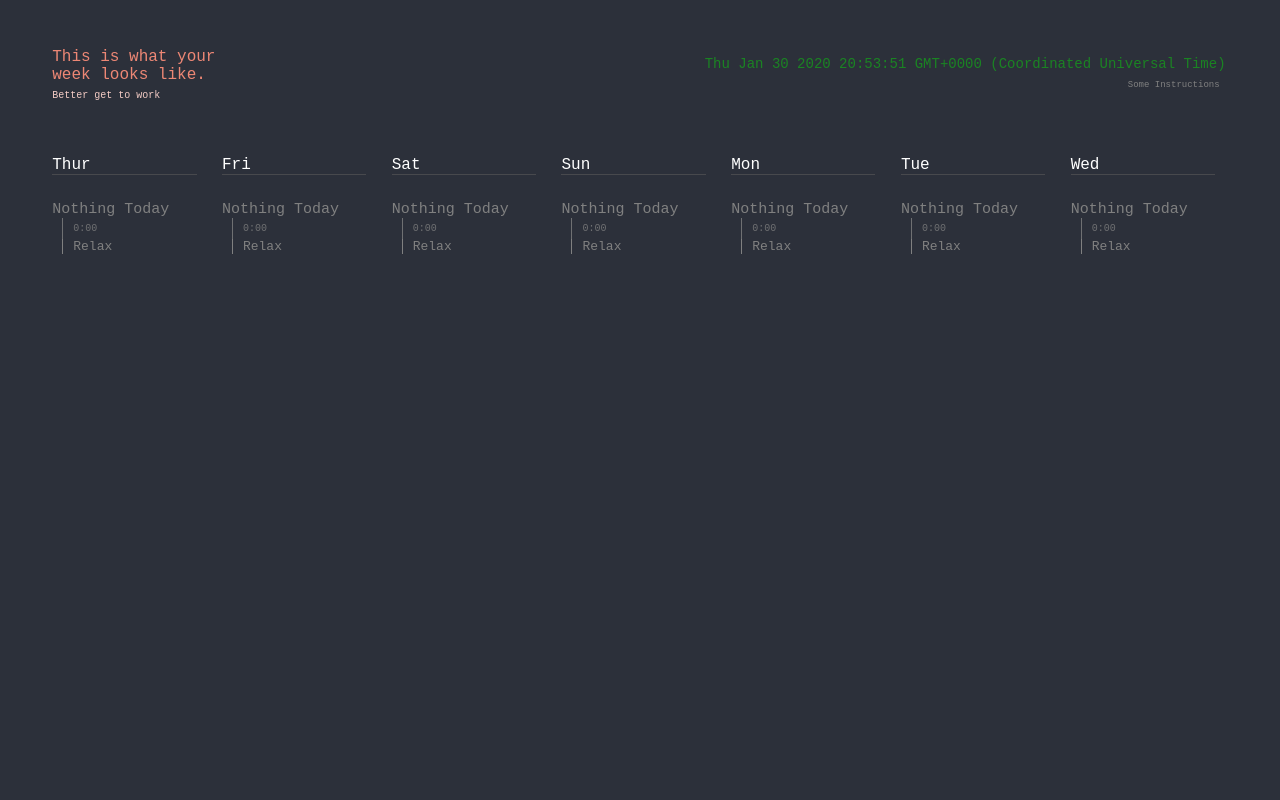
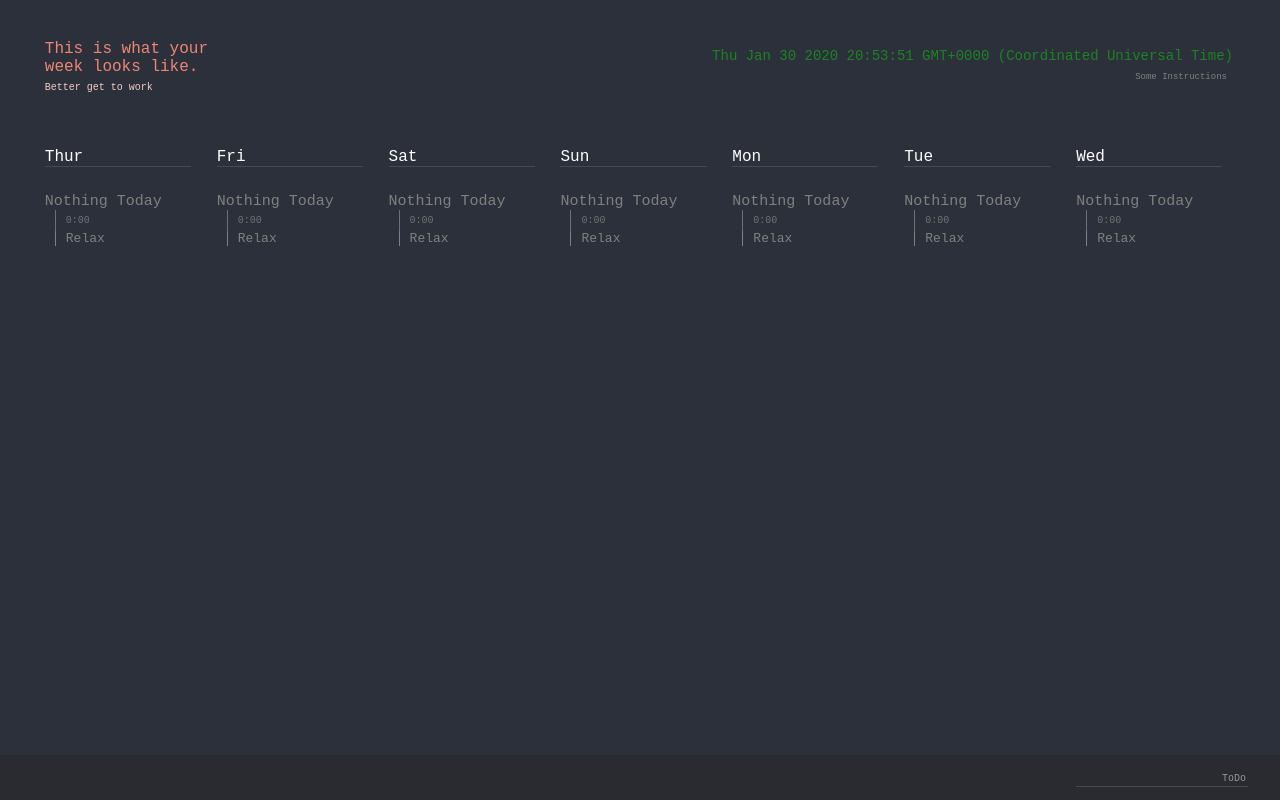
Before and after one commit to vedoot/workweek, a React app: page / in a window 1280 px wide. Built offline with nearby package versions, Linux system fonts and the light colour scheme.

Commit message:
added toDO

```diff
--- /dev/null
+++ b/src/List.js
@@ -0,0 +1,73 @@
+import React from 'react';
+import Task from './Task';
+
+class List extends React.Component{
+    constructor(props){
+        super(props);
+        this.state = {
+            tasks:[],
+            alert:false
+        }
+        this.deleteTask  = this.deleteTask.bind(this);
+        this.handleSubmit = this.handleSubmit.bind(this);
+        this.addTask  = this.addTask.bind(this);
+        this.setWrapperRef = this.setWrapperRef.bind(this);
+    // For each elm of tasks[], render <Task/>
+      }
+    componentWillMount(){
+        localStorage.getItem('tasks') && this.setState({
+          tasks:JSON.parse(localStorage.getItem('tasks'))
+        })
+    }
+    componentWillUpdate(nextProps,nextState){
+        localStorage.setItem('tasks',JSON.stringify(this.state.tasks));
+      }
+
+    // resetForm = () => {
+    // }
+    handleSubmit(task){
+        task.preventDefault();
+        var taskObj = this.inputNode.value.split(',');
+
+        this.setState(function(state){
+                state.tasks.push({name:taskObj[0].trim(),type:taskObj[1]?taskObj[1].trim():""});
+                console.log(state);
+                return state;
+            })
+
+    }
+    setWrapperRef(node) {
+        this.inputNode = node;
+    }
+    addTask(){
+        this.setState(function(state){
+            return state;
+        })
+    }
+
+    deleteTask(i) {
+    this.setState(function(state){
+        state.tasks.splice(i,1);
+        return state;
+    })
+    }
+
+      render(){
+        return (
+            <div className="listContainer">
+                <div className="taskContainer">
+                    {
+                        this.state.tasks.map((e,i)=>
+                            <Task onClick={()=> this.deleteTask(i)} name={e.name} type={e.type?e.type:""}/>
+                        )
+                    }
+
+                </div>
+
+                <form id="datForm" onSubmit={this.handleSubmit}><input ref={this.setWrapperRef} placeholder ="ToDo" className="taskInput" autoComplete="off" type='text'></input></form>
+
+            </div>
+         )
+       }
+}
+export default List;
--- /dev/null
+++ b/src/Task.js
@@ -0,0 +1,12 @@
+import React from 'react';
+
+function Task(props){
+  return(
+    <div onClick={props.onClick}id={props.type} className="task">
+        {props.name}
+    </div>
+  )
+}
+
+
+export default Task;
--- a/src/index.css
+++ b/src/index.css
@@ -1,13 +1,28 @@
 html body{
   background-color: rgb(44,48,58);
   font-family: "Courier New", Courier, monospace;
+  margin: 0;
+  padding: 0;
 }
+* {
+  box-sizing: border-box;
+}
+.wholeThing{
+  height: 100vh;
+  display: flex;
+  flex-direction: column;
+  justify-content: space-between;
+  /* border:1px solid lime; */
+
+}
+#M{ color:rgb(188, 230, 49);}
 #M.eventTime{
   color:rgb(188, 230, 49);
 }
 #M.eventTitle{
   color:gold;
 }
+#H{color:rgb(247, 147, 130);}
 #H.eventTime{
   color:rgb(244, 204, 197);
   /* font-weight: 700; */
@@ -18,9 +33,11 @@ html body{
 #L.eventTime{
   color:lightgreen;
 }
+#L{color:lightgreen;}
 #L.eventTitle{
   color:rgb(85, 230, 92);
 }
+#B{color: rgb(125, 179, 248);}
 #B.eventTitle{
   color: rgb(80, 151, 246)
 }
@@ -104,7 +121,7 @@ html body{
   /* width: inherit; */
   width: inherit;
   /* padding-right: 10%; */
-  padding-bottom: 10%;
+  margin-bottom: 5%;
   padding-left:3.5%;
   padding-right: 2.5%;
   font-family: "Courier New", Courier, monospace;
@@ -113,7 +130,7 @@ html body{
   display: flex;
   flex-direction:row;
   justify-content: space-around;
-  /* border: 1px solid lime; */
+  /* border: 1px solid blue; */
 }
 
 .day{
@@ -163,7 +180,7 @@ html body{
   margin-left: 10px;
   border-left: .1px solid gray;
 }
-#footer{
+/* #footer{
   position: absolute;
   bottom: 0;
   font-size: 10px;
@@ -175,7 +192,7 @@ html body{
   padding-bottom: .5%;
   padding-top: 1.5%;
 
-}
+} */
 
 .yesterday{
   /* opacity: .3; */
@@ -213,7 +230,69 @@ html body{
   outline-color: rgb(44,48,58);;
   margin-bottom: 10px;
   margin-right: 15%;
+}
 
+
+.listContainer{
+  position: fixed;
+  width: 100%;
+  bottom: 0;
+  padding-left:3.5%;
+  padding-right: 2.5%;
+  font-family: "Courier New", Courier, monospace;
+  color: white;
+  display: flex;
+  flex-direction:row;
+  justify-content: space-between;
+  align-items: center;
+  padding-bottom: 1%;
+  padding-top: 1%;
+  background-color: rgb(41, 43, 49);
+  /* border: 1px solid red; */
+
+
+}
+.taskInput{
+  width: inherit;
+  /* background-color: rgb(44,48,58); */
+  font-family: "Courier New", Courier, monospace;
+  /* padding-top: .5rem; */
+  /* padding-bottom: 5px; */
+  color: white;
+  border:0;
+  border-bottom: .1px solid rgb(72, 73, 77);
+  /* border-top:.1px solid skyblue; */
+  outline-color: rgb(44,48,58);;
+  background-color: rgb(41, 43, 49);
+  text-align:right;
+  outline: none;
+
+  /* margin-right: 15%; */
+
+
+}
+.task{
+  margin-right: 2rem;
+  font-size: 12px;
+  text-transform: capitalize;
+  padding: 2px;
+  color: rgba(255, 255, 255, 0.61);
+  cursor: pointer;
+}
+.task:hover{
+  color:gray !important;
+}
+.taskContainer{
+  display: flex;
+  flex-direction: row-reverse;
+  justify-content: flex-end;
+
+  flex-wrap: wrap;
+  /* flex-grow: inherit; */
+  width: 100%;
+  /* border: 1px solid lime; */
+  padding-right: 10px;
+  /* background-color: white; */
 }
 ::placeholder { /* Chrome, Firefox, Opera, Safari 10.1+ */
   color: white;
--- a/src/index.js
+++ b/src/index.js
@@ -2,6 +2,7 @@ import React from 'react';
 import ReactDOM from 'react-dom';
 import './index.css';
 import Week from './Week';
+import List from './List';
 import Header from './Header';
 
 import * as serviceWorker from './serviceWorker';
@@ -21,7 +22,7 @@ while(true){
   days.push(days.shift());
 }
 
-ReactDOM.render([<Header/>,<Week days={days}/>], document.getElementById('root'));
+ReactDOM.render(<div className="wholeThing"><div><Header/><Week days={days}/></div> <List/></div>, document.getElementById('root'));
 
 // If you want your app to work offline and load faster, you can change
 // unregister() to register() below. Note this comes with some pitfalls.
```
